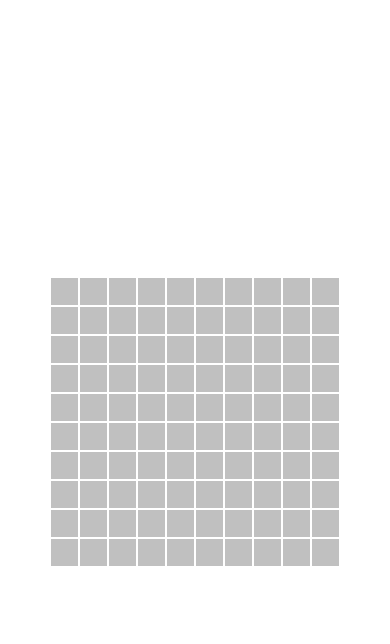
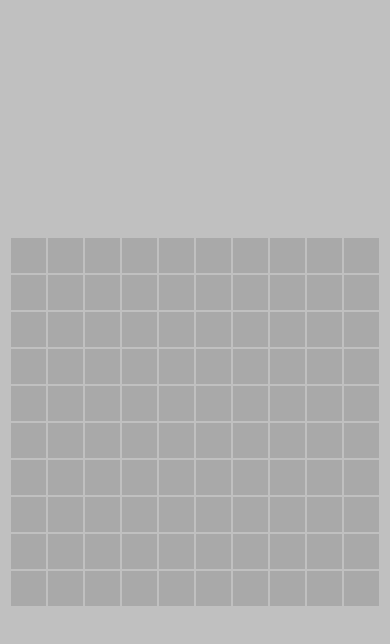
Before and after one commit to JoseMiralles/Minesweeper-React-Native, a React Native app: screen / in a window 390 px wide. Both pictures are taken after a click on the button "PLAY". Shown: the top 644 px of the page. Built offline with nearby package versions, Linux system fonts and the light colour scheme.

Commit message:
Fixed issue where diagonal edges were not revealed when traversing a 0 island

```diff
--- a/components/GameBoard.tsx
+++ b/components/GameBoard.tsx
@@ -14,10 +14,17 @@ const GameBoard = ({game}: IParams) => {
     const onPress = ([row, col]: [number, number]) => {
         return () => {
             game.board.digSquare(row, col);
-            console.log(game.board.print());
             setTotalMoves(totalMoves + 1);
         };
     };
+
+    const onLongPress = ([row, col]: [number, number]) => {
+        return () => {
+            game.board.toggleFlagSquare(row, col);
+            debugger;
+            setTotalMoves(totalMoves + 1);
+        }
+    }
 
     return (
         <View style={styles.main}>
@@ -26,17 +33,33 @@ const GameBoard = ({game}: IParams) => {
                     style={styles.board}
                     data={game.board.grid.flat()}
                     numColumns={game.size}
+                    columnWrapperStyle={{flexWrap: "nowrap"}}
                     renderItem={({item: square}) => {
+
+                        let text = "";
+                        if (square.mine) text = "*";
+                        else if (square.number !== 0) text = square.number.toString();
+                        if (square.flagged) text = "F";
+
                         return (
                             <TouchableOpacity
-                                onPress={onPress(square.pos)}
+                                onPress={
+                                    (square.status !== "REVEALED") ?
+                                    onPress(square.pos)
+                                    : undefined
+                                }
+                                onLongPress={
+                                    (square.status !== "REVEALED") ?
+                                    onLongPress(square.pos)
+                                    : undefined
+                                }
                                 style={[
                                     styles.square,
                                     (square.status === "REVEALED") && styles.revealedSquare
                                 ]}>
                                 {square.status === "REVEALED" &&
                                     <Text style={{color: colors[square.number]}}>
-                                        {square.number !== 0 ? square.number : ""}
+                                        {text}
                                     </Text>
                                 }
                             </TouchableOpacity>
@@ -53,7 +76,8 @@ const styles = StyleSheet.create({
         flexGrow: 1,
         flexDirection: "column",
         justifyContent: "center",
-        alignContent: "center"
+        alignContent: "center",
+        backgroundColor: "silver"
     },
     boardWrapper: {
         // flexGrow: 1,
@@ -65,18 +89,18 @@ const styles = StyleSheet.create({
         height: "auto",
     },
     square: {
-        width: 27,
-        height: 27,
+        width: 35,
+        height: 35,
         justifyContent: "center",
         alignItems: "center",
         margin: 1,
-        backgroundColor: "silver",
+        backgroundColor: "darkgray",
     },
     revealedSquare: {
-        backgroundColor: "gray"
+        backgroundColor: "white"
     }
 });
 
-const colors = ["blue", "green", "darkgreen", "yellow", "orange", "orangered", "red", "darkred"];
+const colors = ["blue", "blue", "green", "darkgreen", "yellow", "orange", "orangered", "red", "darkred"];
 
 export default GameBoard;
--- a/game/Board.ts
+++ b/game/Board.ts
@@ -1,11 +1,12 @@
 
-type squareStatus = "FLAGGED" | "REVEALED" | "DEFAULT";
+type squareStatus = "REVEALED" | "DEFAULT";
 
 interface ISquare {
     mine: boolean;
     status: squareStatus;
     number: number;
     pos: [number, number];
+    flagged: boolean;
 }
 
 export default class Board {
@@ -24,6 +25,18 @@ export default class Board {
         if ((size * size) < totalMines) throw new Error("Too many mines!");
         this.goalSquares = (size * size) - totalMines;
         this.generateGrid();
+    }
+
+    /**
+     * Adds a flag to the given square.
+     * @param row
+     * @param col
+     */
+    toggleFlagSquare(row: number, col: number) {
+        if (this.isValidPosition(row, col)) {
+            const square = this.grid[row][col];
+            square.flagged = !square.flagged;
+        }
     }
 
     /**
@@ -56,11 +69,17 @@ export default class Board {
 
                 const que: ISquare[] = [square];
                 const edges: ISquare[] = [];
-                const transforms = [
+                const XYtransforms = [
                     {x:0, y:-1},
                     {x:0, y:1},
                     {x:-1, y:0},
                     {x:1, y:0},
+                ];
+                const diagonalTransforms = [
+                    {x: -1, y: -1},
+                    {x: -1, y: 1},
+                    {x: 1, y: -1},
+                    {x: 1, y: 1},
                 ];
 
                 while (que.length > 0) {
@@ -73,7 +92,7 @@ export default class Board {
                         const y = current.pos[1];
                         // console.log(`${current?.pos[0]},${current?.pos[1]}:\t${current?.status}`);
 
-                        transforms.forEach(pos => {
+                        XYtransforms.forEach(pos => {
 
                             if (
                                 this.isValidPosition(x + pos.x, y + pos.y) &&
@@ -99,6 +118,20 @@ export default class Board {
                                 ) {
                                     edges.push(this.grid[x + pos.x][y + pos.y]);
                                 }
+                            }
+                        });
+
+                        /**
+                         * Add diagonal edges to the edges list.
+                         */
+                        diagonalTransforms.forEach(pos => {
+                            if (
+                                this.isValidPosition(x + pos.x, y + pos.y) &&
+                                this.grid[x + pos.x][y + pos.y].mine === false &&
+                                this.grid[x + pos.x][y + pos.y].status !== "REVEALED" &&
+                                this.grid[x + pos.x][y + pos.y].number !== 0
+                            ) {
+                                edges.push(this.grid[x + pos.x][y + pos.y]);
                             }
                         });
                     }
@@ -139,7 +172,7 @@ export default class Board {
             let c = 0;
             return Array.from({length: this.size}, () => {
                 c ++;
-                return {mine: false, status: "DEFAULT", number: 0, pos: [r - 1, c - 1]};
+                return {mine: false, status: "DEFAULT", number: 0, pos: [r - 1, c - 1], flagged: false};
             });
         });
 
```
